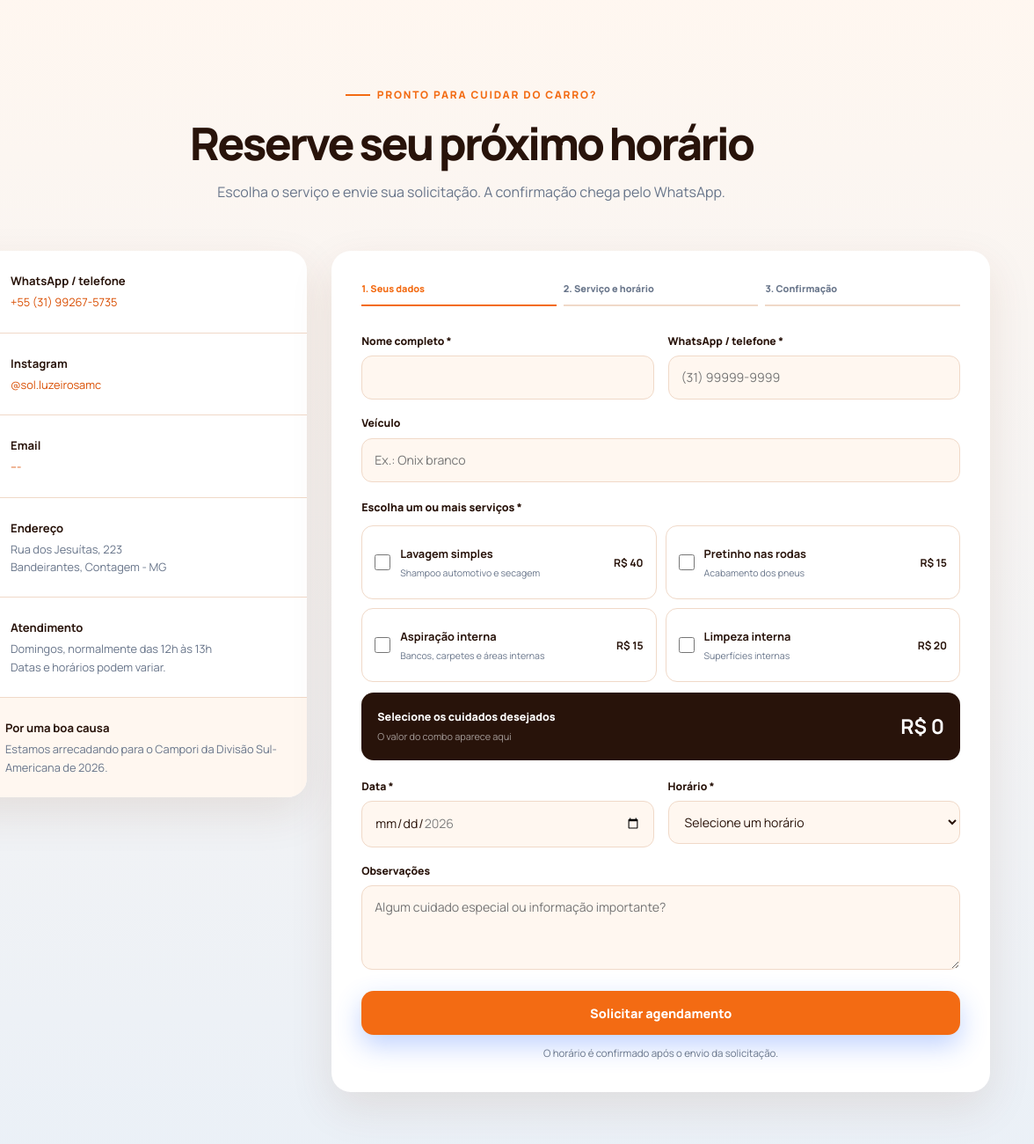
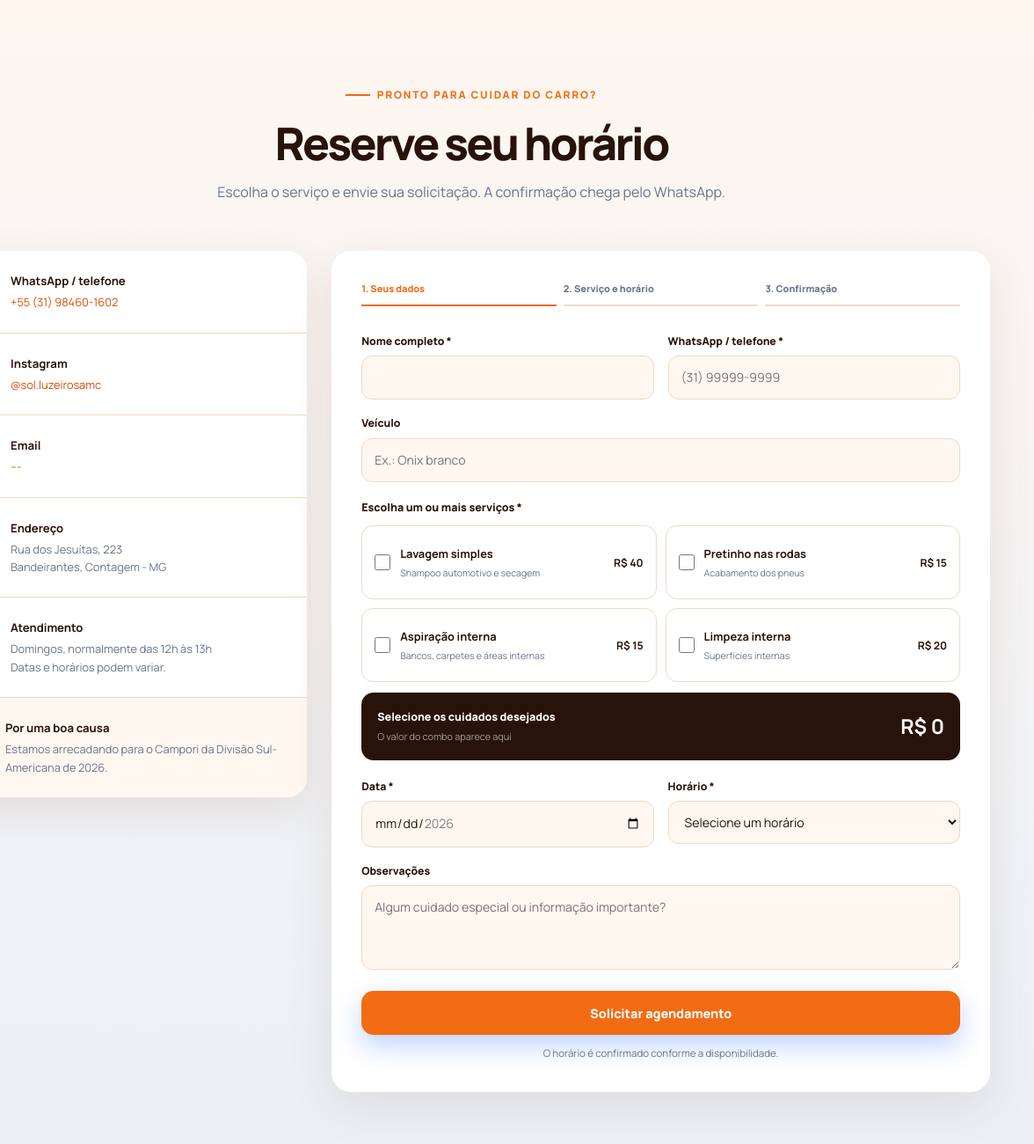
Before and after one commit to zazfz196/opera-o-lava-jato, a website: page index.html in a window 1280 px wide. Shown: the part 5460-6760 px from the top of the page at 88% size, 104-1280 px from the left. Drawn offline with Linux system fonts and the light colour scheme.

Commit message:
número whatsapp arrumado - geral

```diff
--- a/index.html
+++ b/index.html
@@ -341,7 +341,7 @@
         <div class="container">
             <div class="section-header">
                 <span class="section-kicker">Pronto para cuidar do carro?</span>
-                <h2>Reserve seu próximo horário</h2>
+                <h2>Reserve seu horário</h2>
                 <p>Escolha o serviço e envie sua solicitação. A confirmação chega pelo WhatsApp.</p>
             </div>
             <div class="contact-container">
@@ -350,7 +350,7 @@
                         <i class="fab fa-whatsapp"></i>
                         <div>
                             <h4>WhatsApp / telefone</h4>
-                            <p><a href="https://wa.me/5531984601602?text=Olá!%20Gostaria%20de%20saber%20mais%20sobre%20o%20Lava%20Jato%20Sol." target="_blank" rel="noopener">+55 (31) 99267-5735</a></p>
+                            <p><a href="https://wa.me/5531984601602?text=Olá!%20Gostaria%20de%20saber%20mais%20sobre%20o%20Lava%20Jato%20Sol." target="_blank" rel="noopener">+55 (31) 98460-1602</a></p>
                         </div>
                     </div>
                     <div class="info-item">
@@ -476,7 +476,7 @@
                             <textarea id="observacoes" name="observacoes" rows="3" placeholder="Algum cuidado especial ou informação importante?"></textarea>
                         </div>
                         <button type="submit" class="btn btn-primary">Solicitar agendamento</button>
-                        <p class="form-note">O horário é confirmado após o envio da solicitação.</p>
+                        <p class="form-note">O horário é confirmado conforme a disponibilidade.</p>
                     </form>
                 </div>
             </div>
```
